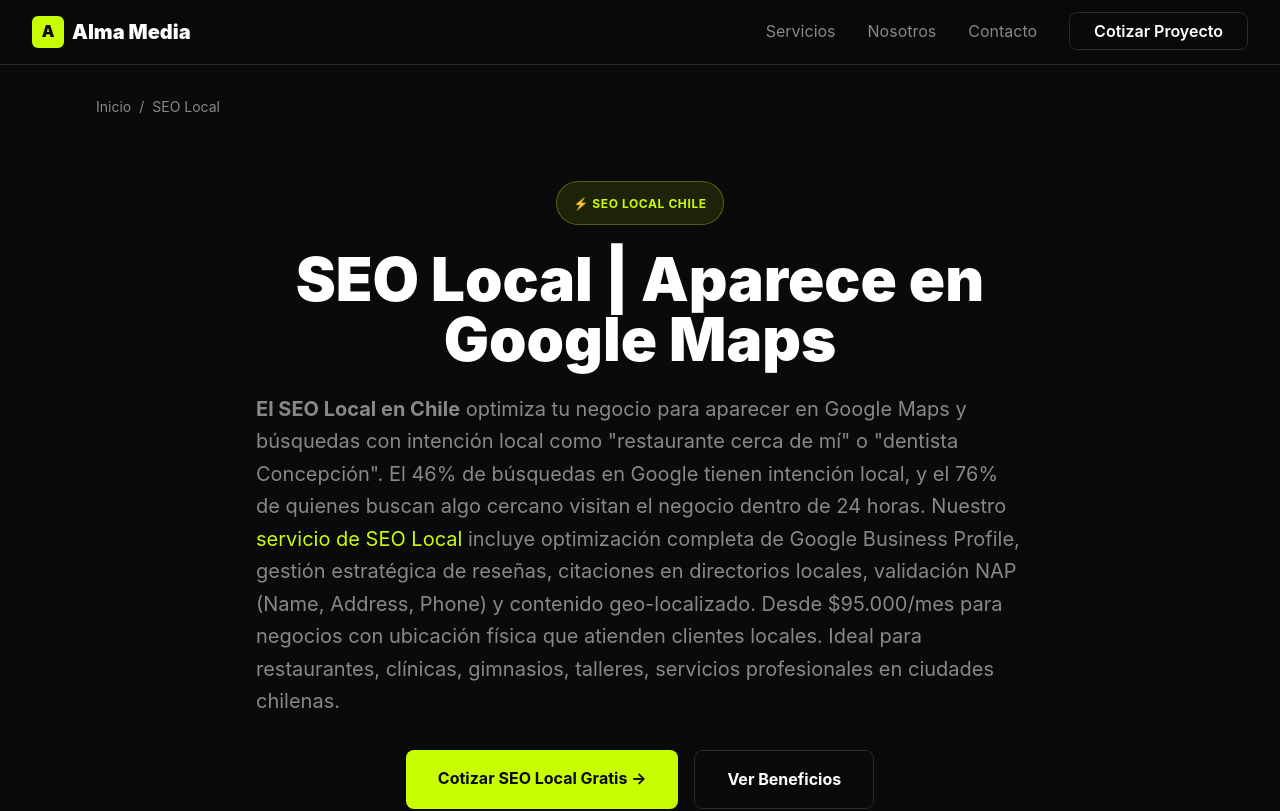
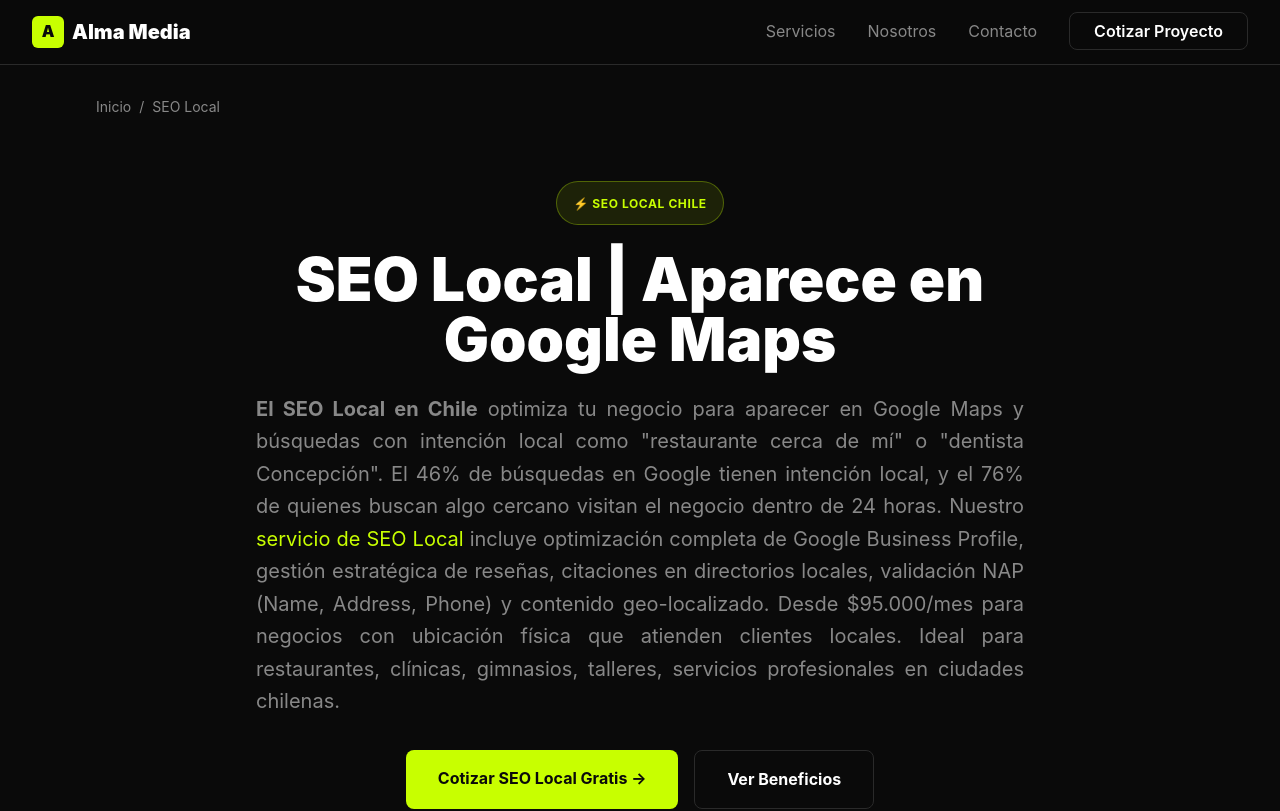
Before and after one commit to cristiancartes84-byte/almamedia, a Next.js app: page /seo-local in a window 1280 px wide. Shown: the top 811 px of the page. Built offline with nearby package versions, Linux system fonts and the light colour scheme.

Commit message:
Fix: Use text-justify instead of text-left in hero paragraph
Change from text-left to text-justify to prevent jagged/saw-tooth effect.
Text now distributes evenly on both sides for better visual alignment.

Co-Authored-By: Claude Sonnet 4.5 <noreply@anthropic.com>

```diff
--- a/app/seo-local/page.tsx
+++ b/app/seo-local/page.tsx
@@ -127,7 +127,7 @@ export default function SEOLocalPage() {
         <h1 className="text-5xl md:text-6xl font-black mb-6 max-w-4xl mx-auto leading-tight">
           SEO Local | Aparece en Google Maps
         </h1>
-        <p className="text-xl text-[var(--color-muted)] mb-8 max-w-3xl mx-auto leading-relaxed text-left">
+        <p className="text-xl text-[var(--color-muted)] mb-8 max-w-3xl mx-auto leading-relaxed text-justify">
           <strong>El SEO Local en Chile</strong> optimiza tu negocio para aparecer en Google Maps y búsquedas con intención local como "restaurante cerca de mí" o "dentista Concepción". El 46% de búsquedas en Google tienen intención local, y el 76% de quienes buscan algo cercano visitan el negocio dentro de 24 horas. Nuestro <Link href="/seo-posicionamiento" className="text-[var(--color-accent)] hover:underline">servicio de SEO Local</Link> incluye optimización completa de Google Business Profile, gestión estratégica de reseñas, citaciones en directorios locales, validación NAP (Name, Address, Phone) y contenido geo-localizado. Desde $95.000/mes para negocios con ubicación física que atienden clientes locales. Ideal para restaurantes, clínicas, gimnasios, talleres, servicios profesionales en ciudades chilenas.
         </p>
         <div className="flex gap-4 justify-center flex-wrap">
```
